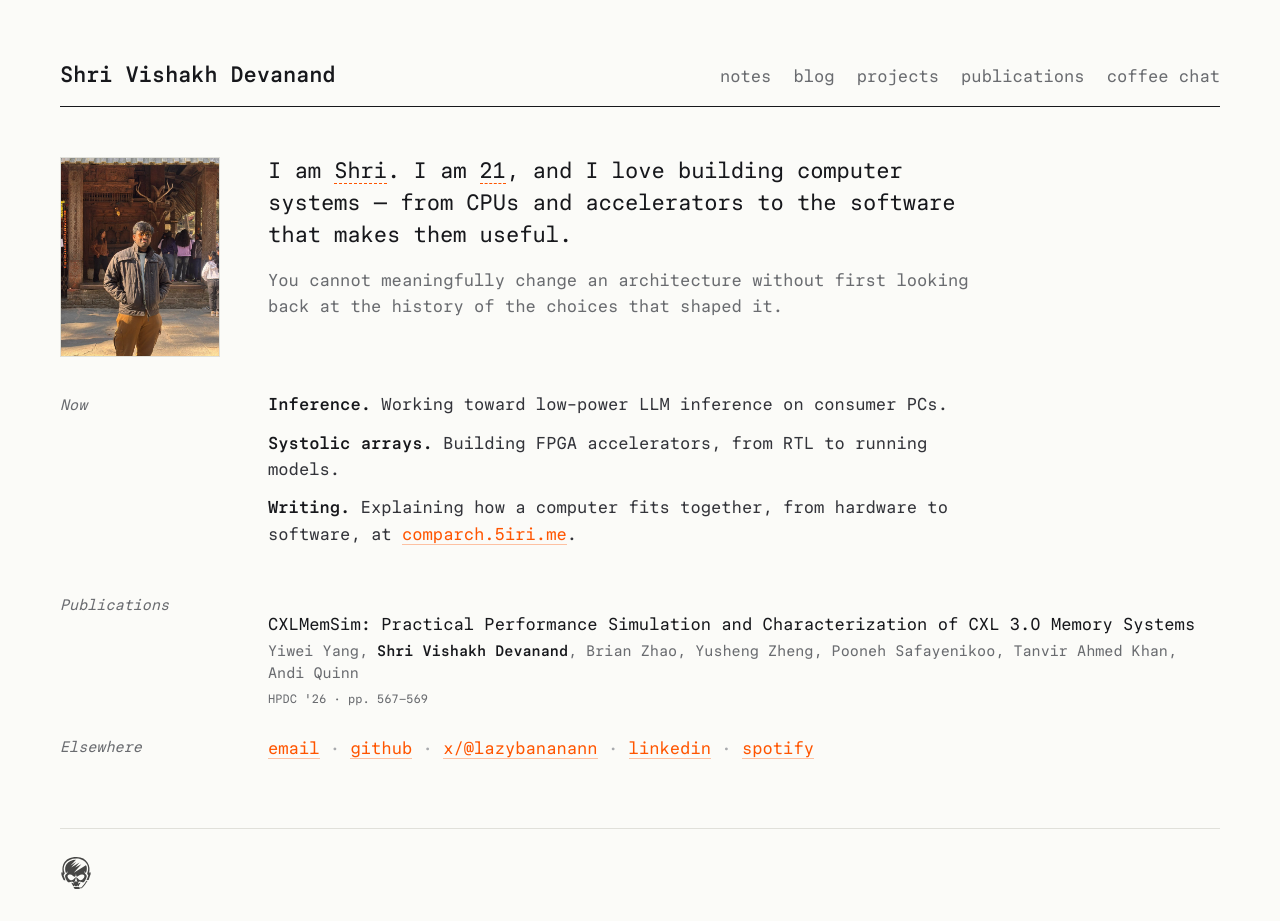
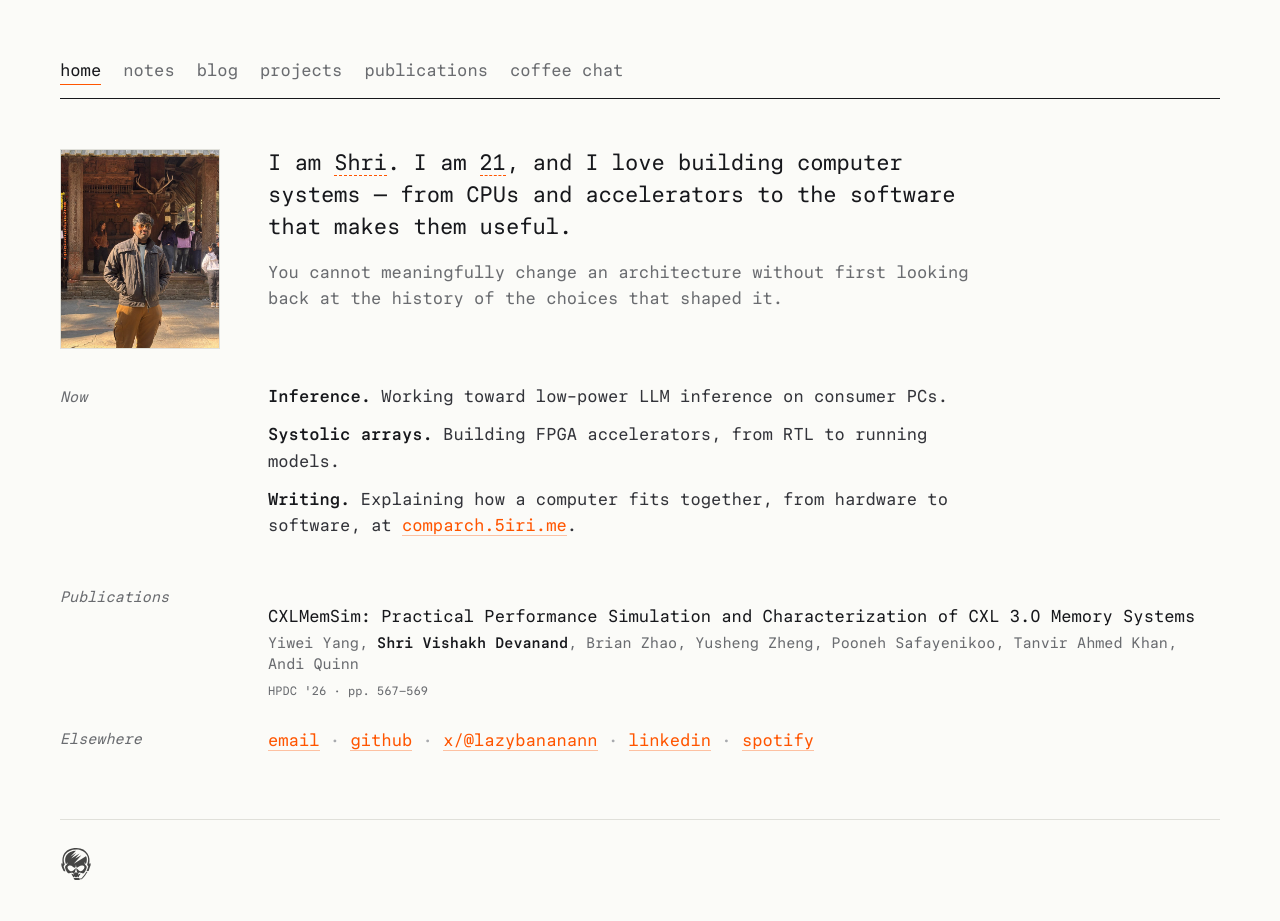
Before and after one commit to 5iri/5iri.github.io, a Jekyll site: the page built from index.html, in a window 1280 px wide. Built offline with Jekyll 4.4.1, drawn with Linux system fonts in a browser that asks for light colours.

Commit message:
Replace name in site header with Home navigation

```diff
--- a/_layouts/default.html
+++ b/_layouts/default.html
@@ -55,11 +55,9 @@
 
   <header class="site-header">
     <div class="masthead">
-      <a class="brand" href="{{ '/' | relative_url }}">
-        <span class="brand-text">Shri Vishakh Devanand</span>
-      </a>
       <nav class="site-nav" aria-label="Primary">
         {% assign here = page.url %}
+        <a href="{{ '/' | relative_url }}" class="{% if here == '/' %}active{% endif %}">home</a>
         <a href="{{ '/notes'   | relative_url }}" class="{% if here contains '/notes' %}active{% endif %}">notes</a>
         <a href="{{ '/blog'    | relative_url }}" class="{% if here contains '/blog' %}active{% endif %}">blog</a>
         <a href="{{ '/projects'| relative_url }}" class="{% if here == '/projects' %}active{% endif %}">projects</a>
```
